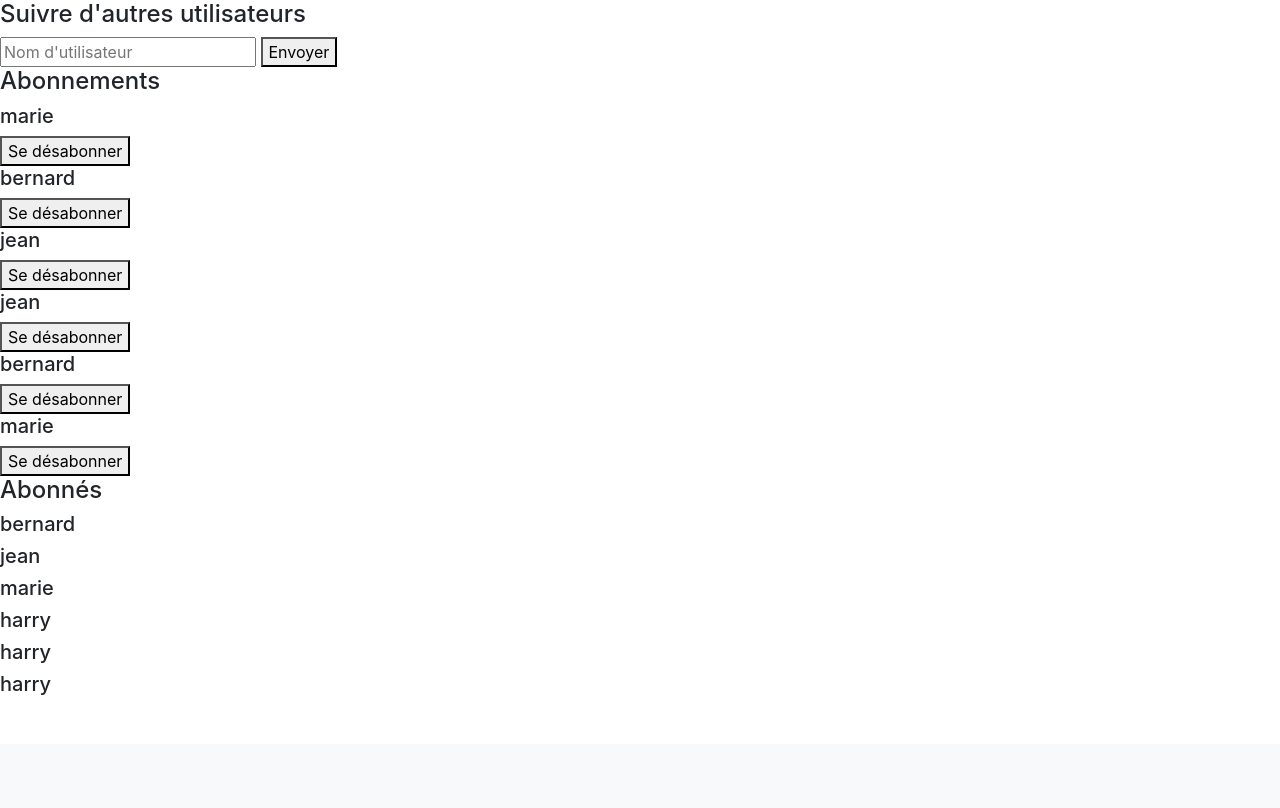
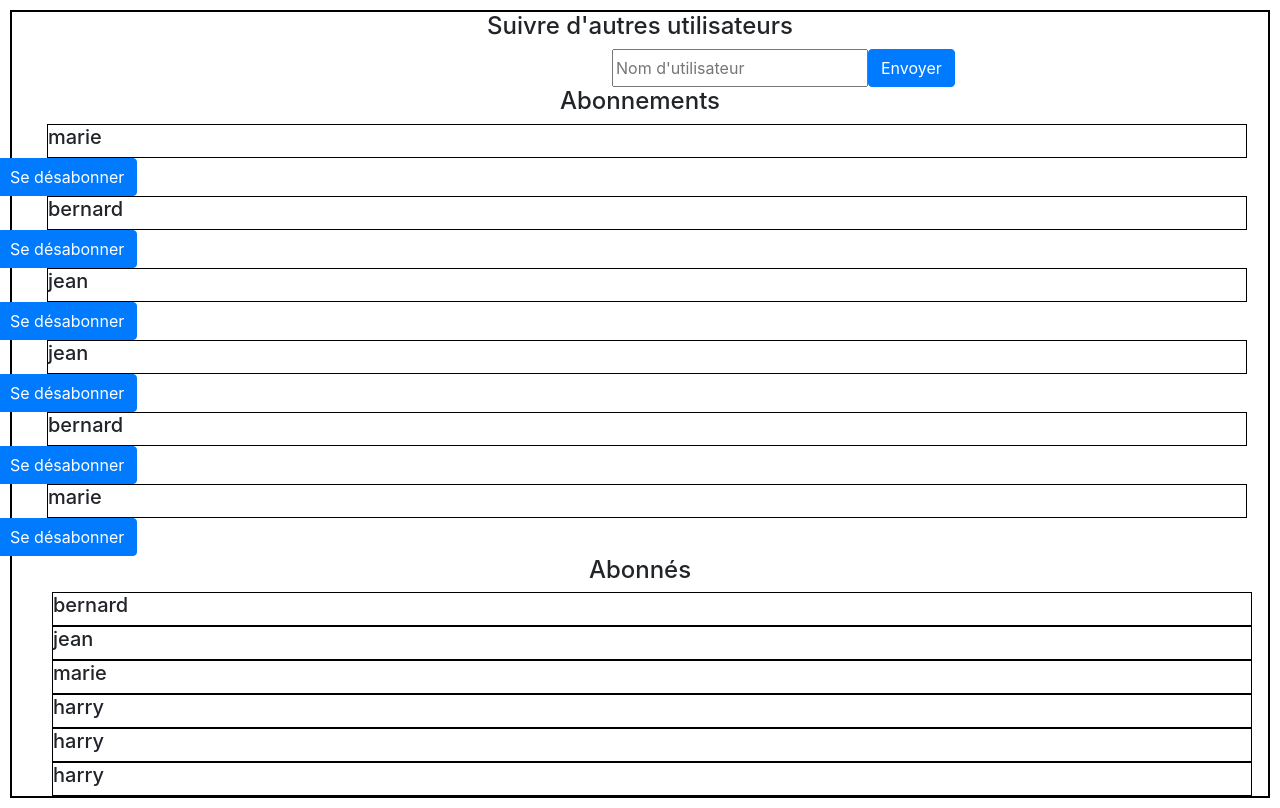
Before and after one commit to Dyna-Soar/oc_p9_litreview, a Django app: template litreview/templates/subscribe.html in a window 1280 px wide. Shown: the part 56-864 px from the top of the page. Before the commit the page ends 751 px from the top, so only its background shows below. Run offline with Django 3.2, Linux system fonts and the light colour scheme; the template is opened without the code that fills it: values that come from a table or form of the project are taken from there, others are empty; data comes from the database, SQL or seed files in the repository; both versions use the stored data as it was after the commit; some libraries are stand-ins or nearby versions.

Commit message:
styling subscribe template

```diff
--- a/litreview/templates/subscribe.html
+++ b/litreview/templates/subscribe.html
@@ -1,35 +1,41 @@
 {% extends "layout.html" %}
 
 {% block body %}
+    <div style="margin: 10px; border: 2px solid black; text-align: center">
         <div>
             <h4>Suivre d'autres utilisateurs</h4>
             <form action={% url "add_user_follow" %} method="post">
                 {% csrf_token %}
-            <span>
+                <div class="row" style="margin-left: 600px">
                     <input name="username_search" id="username_search" placeholder="Nom d'utilisateur">
-                <button id="button_search">Envoyer</button>
-            </span>
+                    <button id="button_search" class="btn btn-large btn-primary">Envoyer</button>
+                </div>
             </form>
         </div>
 
         <div>
             <h4>Abonnements</h4>
             {% for following in following %}
-            <span>
-                <h5>{{ following.followed_user }}</h5>
+                <div class="row">
+                    <div style="border: 1px solid black; margin-left: 50px; width: 1200px">
+                        <h5 style="text-align: left">{{ following.followed_user }}</h5>
+                    </div>
                     <form method="post" action={% url "remove_user_follow" %}>
                         {% csrf_token %}
                         <input type="hidden" name="followed_user" value="{{ following.followed_user.id }}">
-                    <button>Se désabonner</button>
+                        <button class="btn btn-large btn-primary">Se désabonner</button>
                     </form>
-            </span>
+                </div>
             {% endfor %}
         </div>
 
         <div>
             <h4>Abonnés</h4>
             {% for follower in followers %}
-            <h5>{{ follower.user }}</h5>
+                <div style="border: 1px solid black; margin-left: 40px; width: 1200px">
+                    <h5 style="text-align: left">{{ follower.user }}</h5>
+                </div>
             {% endfor %}
         </div>
+    </div>
 {% endblock %}
```
Also changed, not shown: litreview/templates/feed.html (+6 -6 lines), db.sqlite3. Lines whose indentation alone changed are shown as unchanged.
